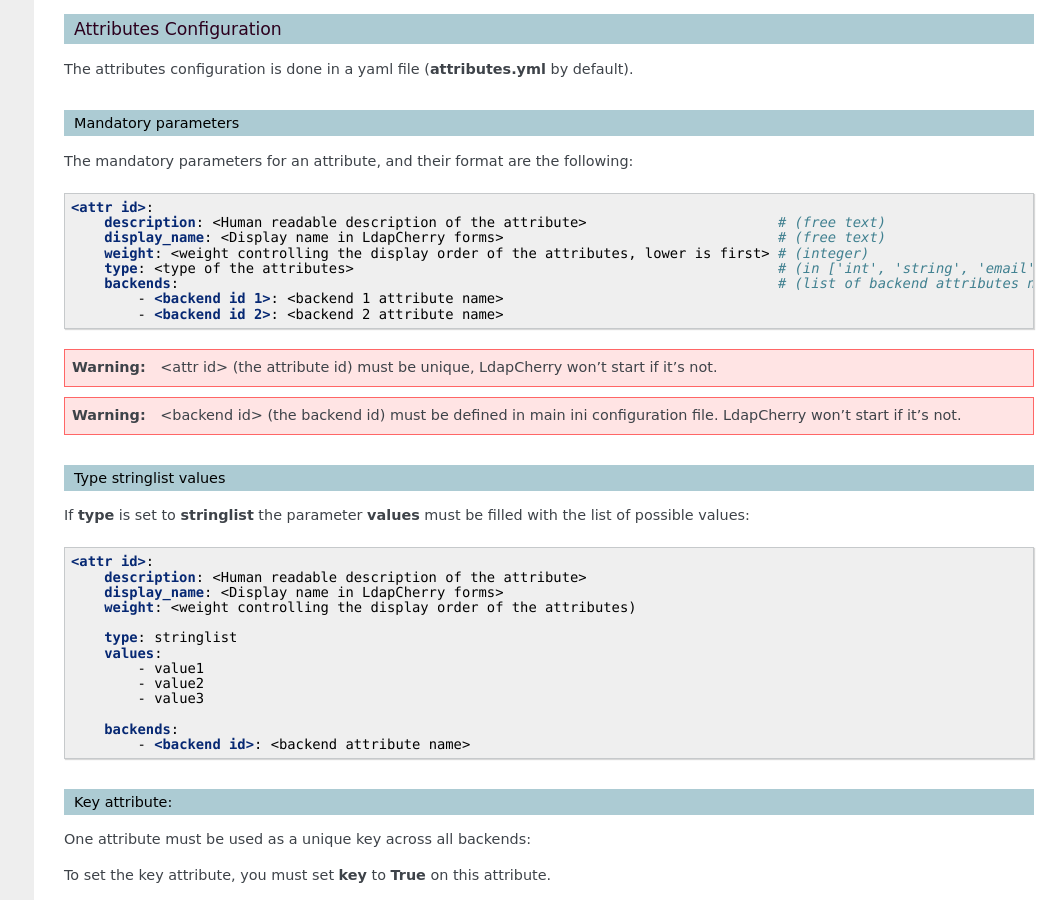
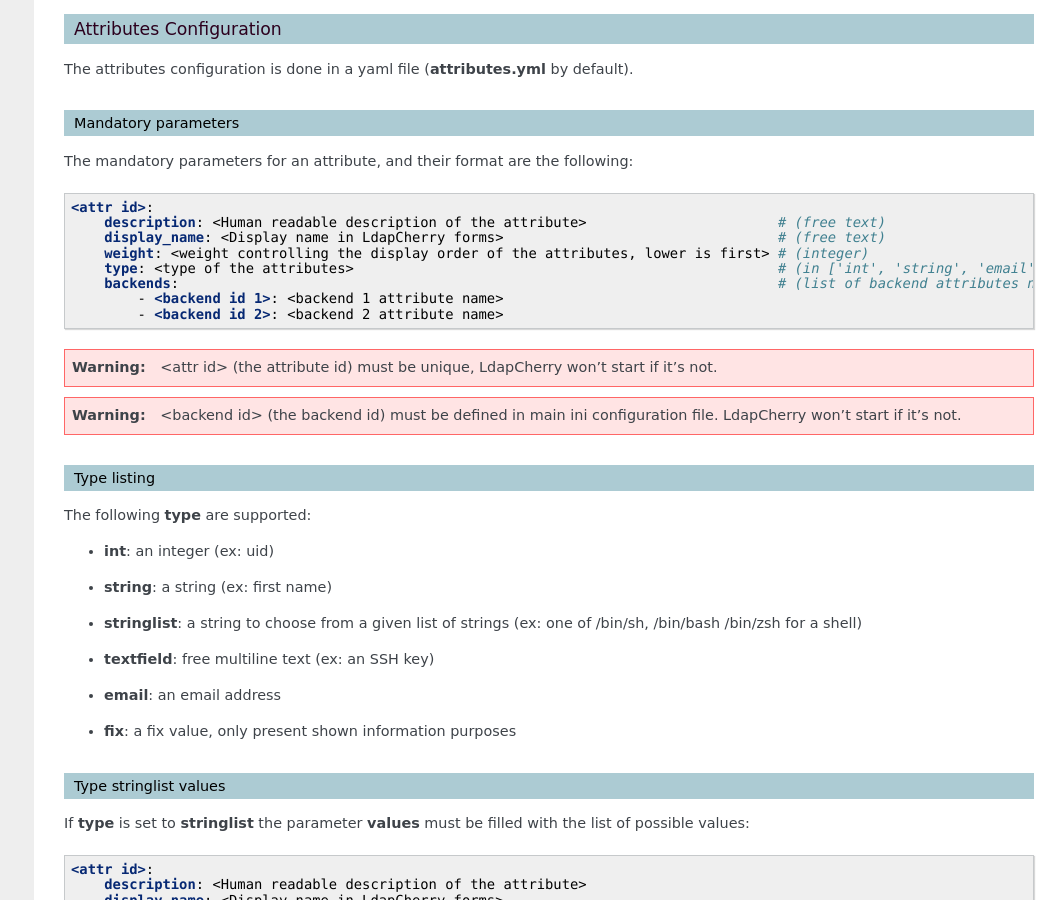
Before and after one commit to kakwa/ldapcherry, a Sphinx documentation site: the page built from docs/deploy.rst, in a window 1280 px wide and 900 px high, scrolled down 932 px. Shown: the whole window, without its empty margins (216-1280 px from the left). Built offline with Sphinx 7.4.7, drawn with Linux system fonts in a browser that asks for light colours.

Commit message:
adding documention of textfielf and better documenation for other types

```diff
--- a/docs/deploy.rst
+++ b/docs/deploy.rst
@@ -62,7 +62,7 @@
         description: <Human readable description of the attribute>                       # (free text)
         display_name: <Display name in LdapCherry forms>                                 # (free text)
         weight: <weight controlling the display order of the attributes, lower is first> # (integer)
-        type: <type of the attributes>                                                   # (in ['int', 'string', 'email', 'stringlist', 'fix'])
+        type: <type of the attributes>                                                   # (in ['int', 'string', 'email', 'stringlist', 'fix', 'textfield'])
         backends:                                                                        # (list of backend attributes name)
             - <backend id 1>: <backend 1 attribute name>
             - <backend id 2>: <backend 2 attribute name>
@@ -75,6 +75,18 @@
 
     <backend id> (the backend id) must be defined in main ini configuration file.
     LdapCherry won't start if it's not.
+
+Type listing
+^^^^^^^^^^^^
+
+The following **type** are supported:
+
+* **int**:        an integer (ex: uid)
+* **string**:     a string (ex: first name)
+* **stringlist**: a string to choose from a given list of strings (ex: one of /bin/sh, /bin/bash /bin/zsh for a shell)
+* **textfield**:  free multiline text (ex: an SSH key)
+* **email**:      an email address
+* **fix**:        a fix value, only present shown information purposes
 
 Type stringlist values
 ^^^^^^^^^^^^^^^^^^^^^^
```
